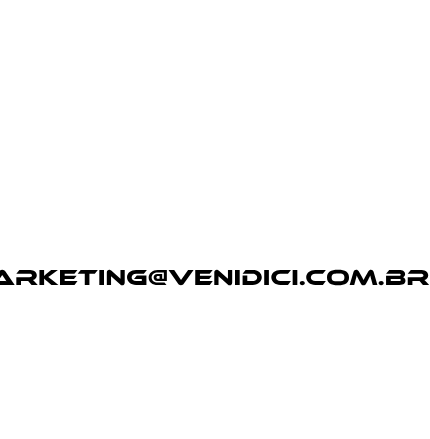
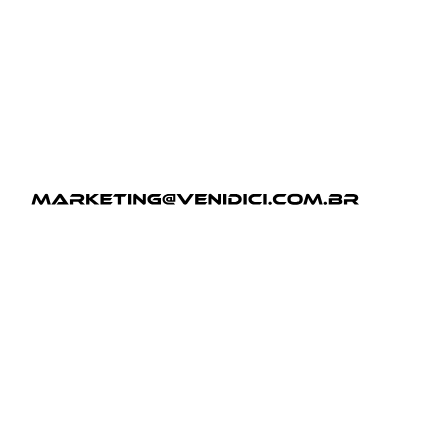
Before and after one commit to Venidici-Org/construcaoVenidici, a plain HTML site: page index.html in a window 390 px wide. Shown: the part 405-844 px from the top of the page, 430 px wide, since content can reach past the window. Drawn offline with Linux system fonts and the light colour scheme.

Commit message:
media querie adicionado

```diff
--- a/index.html
+++ b/index.html
@@ -38,6 +38,12 @@
           transform: rotate(-70deg);
         }
       }
+
+      @media screen and (max-width: 768px) {
+        body {
+          transform: scale(0.7);
+        }
+      }
     </style>
   </head>
 
```
